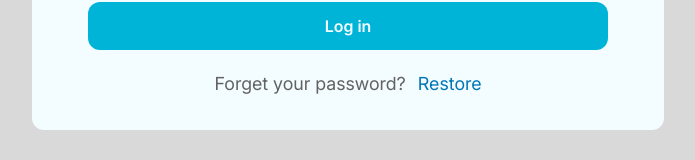
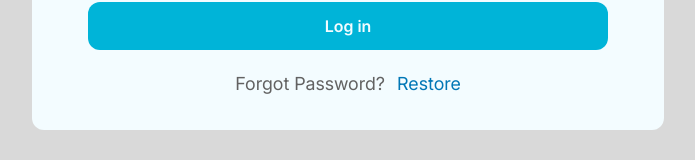
Before and after one commit to TemaXo00/fixcrew-web-application, a Vue app in the folder ui/fixcrew-admin/: page /login in a window 1280 px wide. Shown: the part 558-718 px from the top of the page, without its empty margins (292-987 px from the left). Built offline with nearby package versions, Linux system fonts and the light colour scheme; no server answers.

Commit message:
[ui_admin][feat] Changed FormFooter to props-based type

```diff
--- /dev/null
+++ b/ui/fixcrew-admin/src/components/authorization/FormFooter.vue
@@ -0,0 +1,18 @@
+<script setup lang="ts">
+interface Props {
+  name: string
+  link: string
+  linkName: string
+}
+
+defineProps<Props>()
+</script>
+
+<template>
+  <div class="flex flex-col items-center gap-3 small:flex-row">
+    <p class="text-dimmed text-lg font-primary">{{name}}</p>
+    <RouterLink :to="link" class="text-muted-accent text-lg font-primary hover:underline">{{linkName}}</RouterLink>
+  </div>
+</template>
+
+<style scoped></style>
--- a/ui/fixcrew-admin/src/components/authorization/FormRestore.vue
+++ /dev/null
@@ -1,10 +0,0 @@
-<script setup lang="ts"></script>
-
-<template>
-  <div class="flex flex-col items-center gap-3 small:flex-row">
-    <p class="text-dimmed text-lg font-primary">Forget your password?</p>
-    <RouterLink to="/restore" class="text-muted-accent text-lg font-primary hover:underline">Restore</RouterLink>
-  </div>
-</template>
-
-<style scoped></style>
--- a/ui/fixcrew-admin/src/pages/LoginPage.vue
+++ b/ui/fixcrew-admin/src/pages/LoginPage.vue
@@ -8,7 +8,7 @@ import { reactive, ref } from 'vue'
 import ButtonComponent from '@/components/shared/ButtonComponent.vue'
 import { user_routes } from '@/axios/configs.axios.ts'
 import { useRouter } from 'vue-router'
-import FormRestore from '@/components/authorization/FormRestore.vue'
+import FormFooter from '@/components/authorization/FormFooter.vue'
 
 const router = useRouter()
 
@@ -56,7 +56,7 @@ async function submitForm(): Promise<void> {
           :isLoading="isLoading"
         />
       </form>
-      <FormRestore />
+      <FormFooter name="Forgot Password?" linkName="Restore" link="/restore" />
     </FormBackground>
   </FormWrapper>
 </template>
--- a/ui/fixcrew-admin/src/pages/RestoreSendPage.vue
+++ b/ui/fixcrew-admin/src/pages/RestoreSendPage.vue
@@ -8,6 +8,7 @@ import { reactive, ref } from 'vue'
 import ButtonComponent from '@/components/shared/ButtonComponent.vue'
 import { user_routes } from '@/axios/configs.axios.ts'
 import { useRouter } from 'vue-router'
+import FormFooter from '@/components/authorization/FormFooter.vue'
 
 const router = useRouter()
 
@@ -44,6 +45,7 @@ async function submitForm(): Promise<void> {
         />
         <ButtonComponent name="Send email" :isLoading="isLoading" />
       </form>
+      <FormFooter name="" linkName="Back" link="/login" />
     </FormBackground>
   </FormWrapper>
 </template>
```
